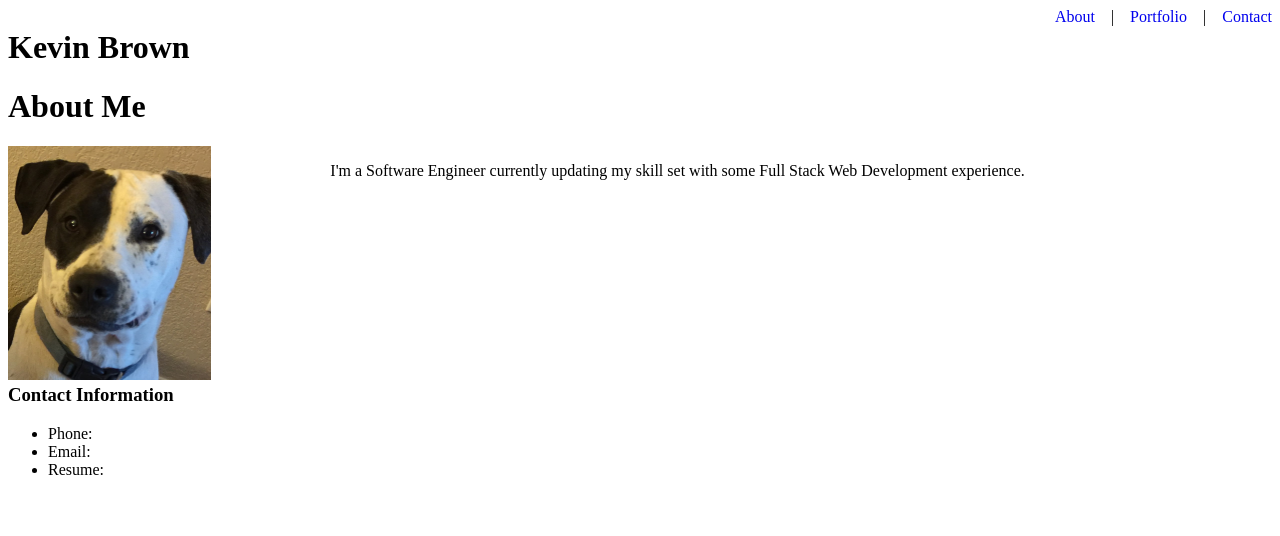
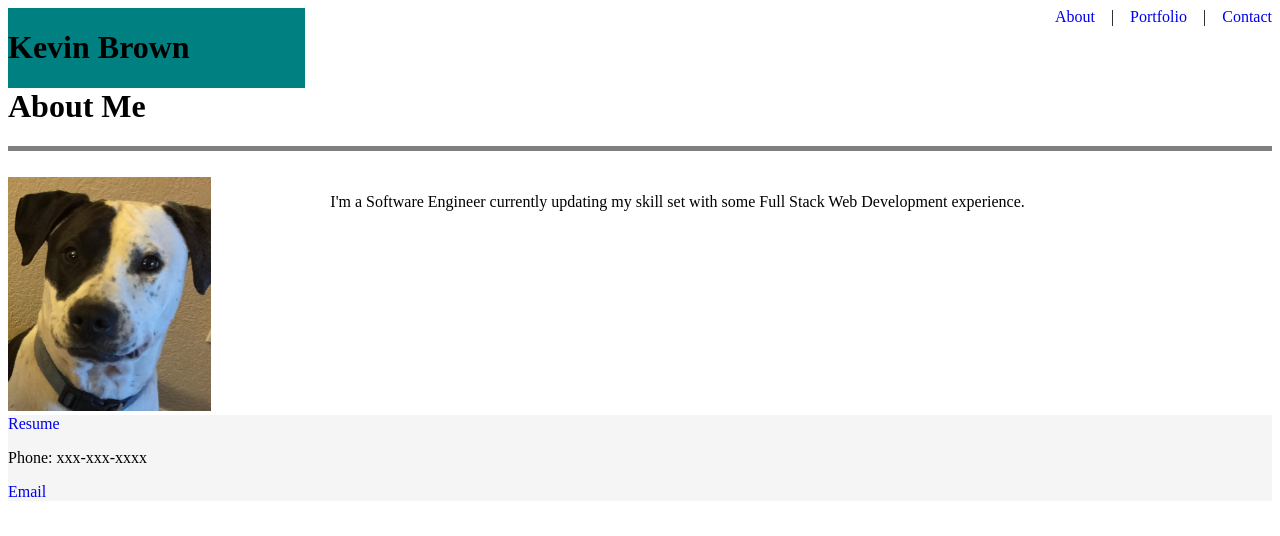
Before and after one commit to kbrowngithub/Basic-Portfolio, a plain HTML site: page index.html in a window 1280 px wide. Drawn offline with Linux system fonts and the light colour scheme.

Commit message:
Added footer

```diff
--- a/index.html
+++ b/index.html
@@ -13,7 +13,7 @@
     <div class="row">
         <header>
             <div class="three">
-                <div id="namebox">
+                <div id="namebox" style="background: teal; text-decoration-color: white; align-content: center">
                     <h1 class="name">Kevin Brown</h1>
                 </div>
             </div> <!--Close column three -->
@@ -27,13 +27,12 @@
                 </div>
             </div> <!--Close column nine -->
         </header>
-    </div> <!-- Close row -->
-
-    <div class=row>
-        <h1>About Me</h1>
-    </div> <!-- Close row -->
+    </div> <!-- Close row 1 -->
 
     <div class="row">
+        <h1>About Me</h1>
+        <hr size="5" color="grey">
+        <br>
         <div class="portrait">
             <div class="three">
                 <img id="KBPortrait" alt="Kevin Brown pic" src="assets/images/PortraitPlaceholder.JPG" width="203"
@@ -46,18 +45,17 @@
                 <p>I'm a Software Engineer currently updating my skill set with some Full Stack Web Development experience.</p>
             </div>
         </div> <!-- Close column nine -->
-    </div> <!-- Close row -->
+    </div> <!-- Close row 2 -->
 
     <div class="row">
-        <footer>
-            <h3>Contact Information</h3>
-            <ul>
-                <li>Phone: </li>
-                <li>Email: </li>
-                <li>Resume: </li>
-            </ul>
+        <footer style="background-color: whitesmoke">
+
+                <a href="resume.html" style="text-decoration: none">Resume</a>
+                <p>Phone: xxx-xxx-xxxx</p>
+                <a href="email.html" style="text-decoration: none">Email</a>
+
         </footer>
-    </div>
+    </div> <!-- Close row 3-->
 </body>
 
 </html>
```
